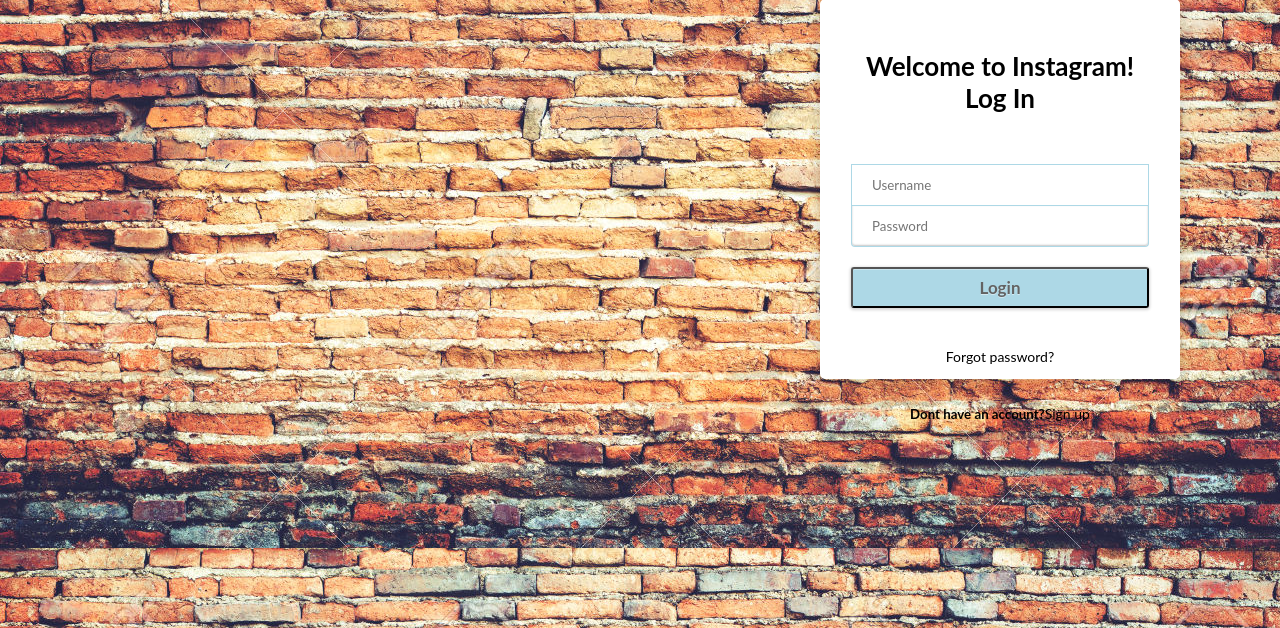
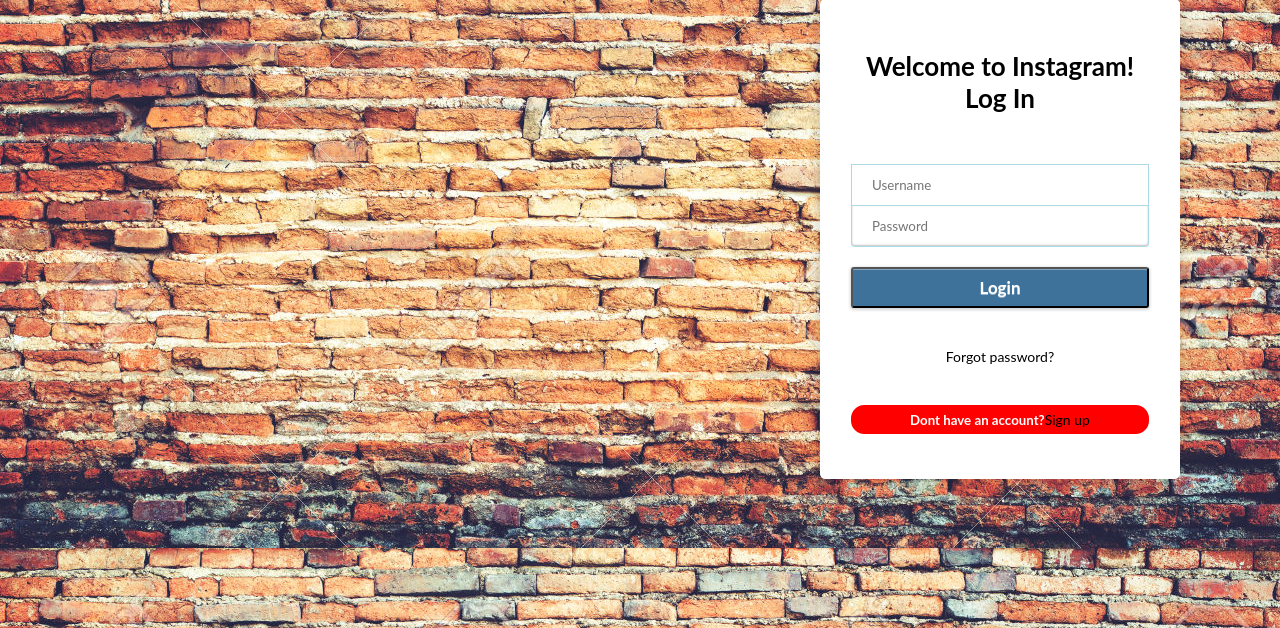
Before and after one commit to IsabelleVE/PHP-project, a PHP site: page /login.php in a window 1280 px wide. Shown: the part 172-800 px from the top of the page. Run offline with PHP 8.4, Linux system fonts and the light colour scheme.

Commit message:
Verfijning
Verfijning

```diff
--- a/css/instagram.css
+++ b/css/instagram.css
@@ -51,7 +51,7 @@ body {
     position: absolute;
     right: 100px;
     width: 360px;
-    height: 380px;
+    height: 480px;
     margin: 60px auto;
     padding: 50px 30px 0 30px;
     text-align: center;
@@ -164,12 +164,12 @@ body {
     font-family: 'Lato', sans-serif;
     font-weight: 400;
     background: yellow;
-    background: -moz-linear-gradient(top, lightblue 0%, lightblue 100%);
-    background: -webkit-gradient(linear, left top, left bottom, color-stop(0%, lightblue), color-stop(100%, lightblue));
-    background: -webkit-linear-gradient(top, lightblue 0%, lightblue 100%);
-    background: -o-linear-gradient(top, lightblue 0%, lightblue 100%);
-    background: -ms-linear-gradient(top, lightblue 0%, lightblue 100%);
-    background: linear-gradient(to bottom, lightblue 0%, lightblue 100%);
+    background: -moz-linear-gradient(top, #3f729b 0%, #3f729b 100%);
+    background: -webkit-gradient(linear, left top, left bottom, color-stop(0%, #3f729b), color-stop(100%, #3f729b));
+    background: -webkit-linear-gradient(top, #3f729b 0%, #3f729b 100%);
+    background: -o-linear-gradient(top, #3f729b 0%, #3f729b 100%);
+    background: -ms-linear-gradient(top, #3f729b 0%, #3f729b 100%);
+    background: linear-gradient(to bottom, #3f729b 0%, #3f729b 100%);
     filter: progid: DXImageTransform.Microsoft.gradient( startColorstr='lightblue', endColorstr='#cecece', GradientType=0);
     display: block;
     margin: 20px auto 0 auto;
@@ -178,14 +178,14 @@ body {
     border-radius: 3px;
     padding: 8px;
     font-size: 17px;
-    color: #636363;
+    color: white;
     text-shadow: 0 1px 0 rgba(255, 255, 255, 0.45);
     font-weight: 700;
     box-shadow: 0 1px 3px 1px rgba(0, 0, 0, 0.17), 0 1px 0 rgba(255, 255, 255, 0.36) inset;
 }
 
 .login-form input[type="submit"]:hover {
-    background: blue;
+    background: lightblue;
 }
 
 .login-form input[type="submit"]:active {
--- a/login.php
+++ b/login.php
@@ -32,6 +32,18 @@ if(!empty($_POST)){
     <title>Instagram</title>
     <!-- LAYOUT BY ED BOND: http://codepen.io/edbond88/pen/yGjAu -->
     <link rel="stylesheet" href="css/instagram.css">
+    <style>
+
+    .signupbutton{
+        color: white;
+        border: 2px solid red;
+        background-color: red;
+        border-radius: 1em;
+        padding: 4px;
+    }
+
+
+    </style>
 </head>
 <body>
 
@@ -62,7 +74,7 @@ if(!empty($_POST)){
             <input type="submit" value="Login">
           </form>
           <h5><a href="#">Forgot password?</a></h5>
-            <h5>Dont have an account?<a href="create_account.php">Sign up</a></h5>
+            <h5 class="signupbutton">Dont have an account?<a href="create_account.php">Sign up</a></h5>
         </section>
 </body>
 </html>
```
Also changed, not shown: profilepage.php (+12 -0 lines), settings.php (+13 -1 lines), wall.php (+22 -6 lines).
